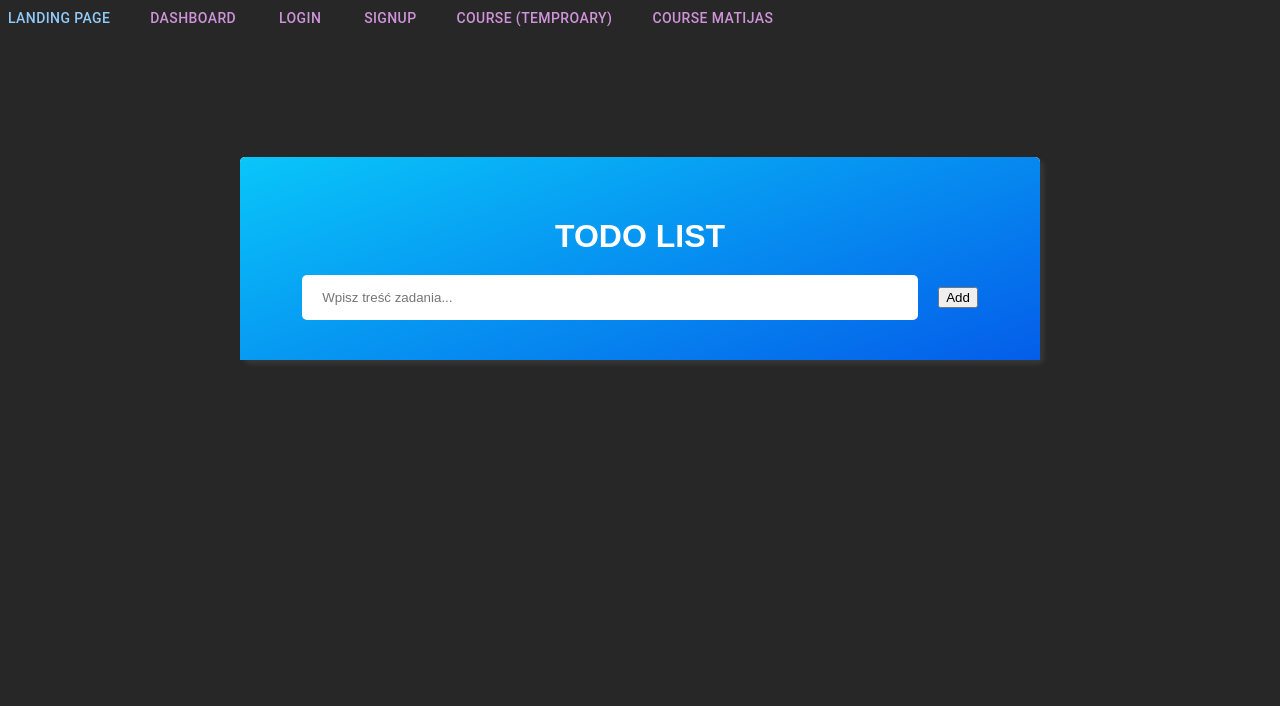
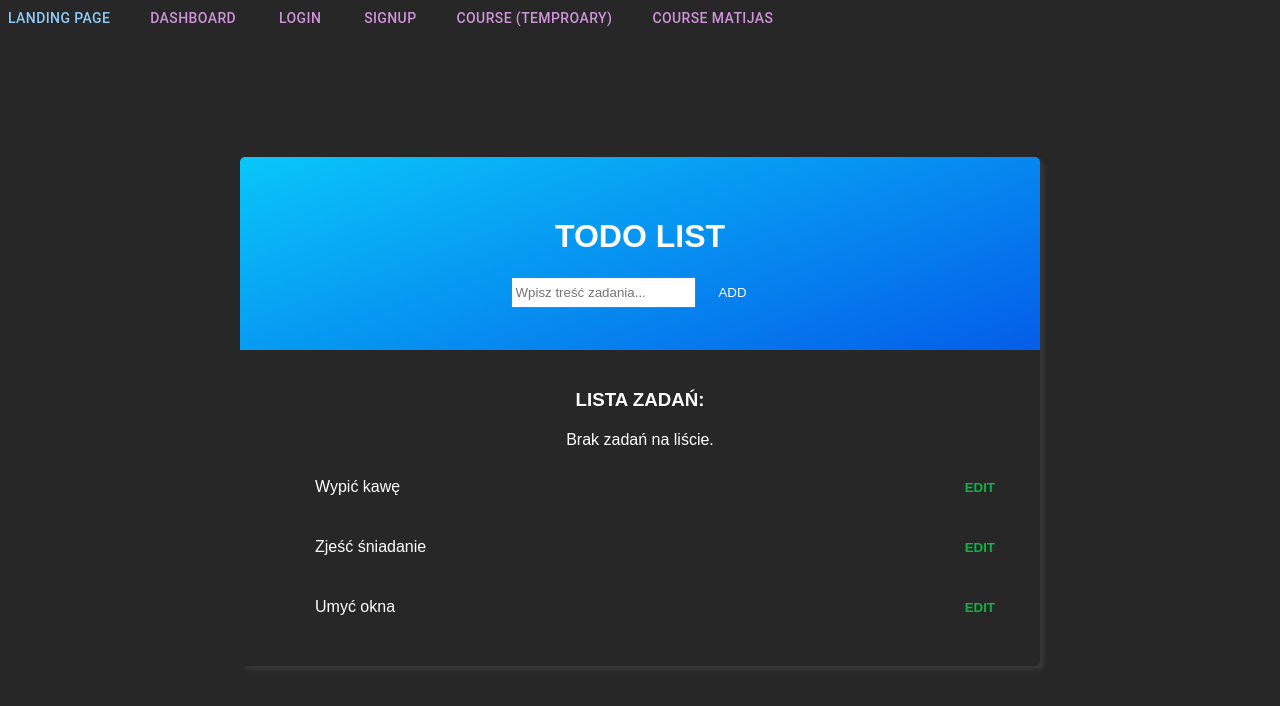
Before and after one commit to mikoogla/workoutApp, a React (Create React App) app in the folder workout-app/: page /expanseitem in a window 1280 px wide. Shown: the top 706 px of the page. Built offline with nearby package versions, Linux system fonts and the light colour scheme.

Commit message:
implement todo as js

```diff
--- a/workout-app/src/components/CourseM/ExpenseItem.css
+++ b/workout-app/src/components/CourseM/ExpenseItem.css
@@ -13,13 +13,11 @@ h1 {
 	justify-content: center;
 	margin-top: 120px;
 	font-family: "Montserrat", sans-serif;
-	background-color: var(--light);
 }
 
 .todo {
 	width: 800px;
 	border-radius: 5px;
-	background: #fff;
 	box-shadow: 4px 4px 5px rgba(82, 82, 82, 0.4);
 	text-align: center;
 }
@@ -38,3 +36,138 @@ h1 {
 	border-radius: 5px;
 	background-color: #fff;
 }
+
+.error-info {
+	margin-top: 20px;
+	color: var(--dark-blue);
+}
+
+.btn-add {
+	padding: 10px 22px;
+	border: none;
+	border-radius: 5px;
+	color: var(--deep-dark);
+	background-color: var(--light);
+	text-transform: uppercase;
+	cursor: pointer;
+	transition: color 0.3s, background-color 0.3s;
+}
+
+.btn-add:hover {
+	color: #fff;
+	background-color: var(--light-dark);
+}
+
+.todolist {
+	padding: 20px 0;
+}
+
+.todolist h3 {
+	text-transform: uppercase;
+	margin-bottom: 16px;
+}
+
+.todolist li {
+	display: flex;
+	justify-content: space-between;
+	align-items: center;
+	margin: 15px;
+	padding-left: 20px;
+	text-align: left;
+	list-style: none;
+	background-color: var(--light);
+}
+
+.tools {
+	display: inline-block;
+}
+
+.tools button {
+	padding: 15px 10px;
+	border: none;
+	background-color: transparent;
+	cursor: pointer;
+	transition: background-color 0.3s;
+}
+
+.tools button:hover {
+	background-color: #ddd;
+}
+
+.complete {
+	color: var(--light-blue);
+}
+
+.edit {
+	font-weight: bold;
+	color: rgb(15, 179, 69);
+}
+
+.delete {
+	color: tomato;
+}
+
+.completed {
+	font-size: 12px;
+	color: var(--light-dark);
+	text-decoration: line-through;
+	font-style: italic;
+}
+
+.popup {
+	display: none;
+	justify-content: center;
+	align-items: center;
+	flex-direction: column;
+	position: fixed;
+	bottom: 20px;
+	left: 50%;
+	transform: translateX(-50%);
+	width: 800px;
+	border-radius: 5px;
+}
+
+.popup h3 {
+	padding: 20px;
+}
+
+.popup-info {
+	color: var(--light);
+	margin-bottom: 20px;
+}
+
+.popup-body {
+	display: flex;
+	justify-content: center;
+	flex-wrap: wrap;
+	width: 90%;
+	padding: 10px;
+}
+
+.popup-input {
+	width: 100%;
+	padding: 10px 20px;
+	border: none;
+	border-radius: 5px;
+	color: var(--light-dark);
+	background-color: var(--light);
+}
+
+.popup-btn {
+	width: 30%;
+	display: inline-block;
+	padding: 10px 22px;
+	margin: 20px;
+	border: none;
+	border-radius: 5px;
+	color: var(--deep-dark);
+	background-color: var(--light);
+	text-transform: uppercase;
+	cursor: pointer;
+	transition: color 0.3s, background-color 0.3s;
+}
+
+.popup-btn:hover {
+	color: #fff;
+	background-color: var(--light-blue);
+}
--- a/workout-app/src/components/CourseM/ExpenseItem.js
+++ b/workout-app/src/components/CourseM/ExpenseItem.js
@@ -9,11 +9,68 @@ function ExpenseItem() {
 					<h1>ToDo List</h1>
 					<input
 						type='text'
-						className='todo--input'
+						className='todo-input'
 						placeholder='Wpisz treść zadania...'
 					/>
+					<button className='btn-add'>Add</button>
+				</div>
+				<div className='todolist'>
+					<h3>Lista zadań:</h3>
+					<p className='error-info'>Brak zadań na liście.</p>
+					<ul>
+						<li data-id='test1'>
+							Wypić kawę
+							<div className='tools'>
+								<button className='complete'>
+									<i className='fas fa-check'></i>
+								</button>
+								<button className='edit'>EDIT</button>
+								<button className='delete'>
+									<i className='fas fa-times'></i>
+								</button>
+							</div>
+						</li>
 
-					<button className='btn-add'>Add</button>
+						<li data-id='test2'>
+							Zjeść śniadanie
+							<div className='tools'>
+								<button className='complete'>
+									<i className='fas fa-check'></i>
+								</button>
+								<button className='edit'>EDIT</button>
+								<button className='delete'>
+									<i className='fas fa-times'></i>
+								</button>
+							</div>
+						</li>
+
+						<li data-id='test3'>
+							Umyć okna
+							<div className='tools'>
+								<button className='complete'>
+									<i className='fas fa-check'></i>
+								</button>
+								<button className='edit'>EDIT</button>
+								<button className='delete'>
+									<i className='fas fa-times'></i>
+								</button>
+							</div>
+						</li>
+					</ul>
+				</div>
+			</div>
+
+			<div className='popup'>
+				<h3>Edytuj zadanie:</h3>
+				<div className='popup-body'>
+					<p className='popup-info'></p>
+					<input
+						type='text'
+						className='popup-input'
+						placeholder='Wprowadź nową treść zadania...'
+					/>
+					<button className='popup-btn accept'>Zatwierdź</button>
+					<button className='popup-btn cancel'>Anuluj</button>
 				</div>
 			</div>
 		</div>
```
